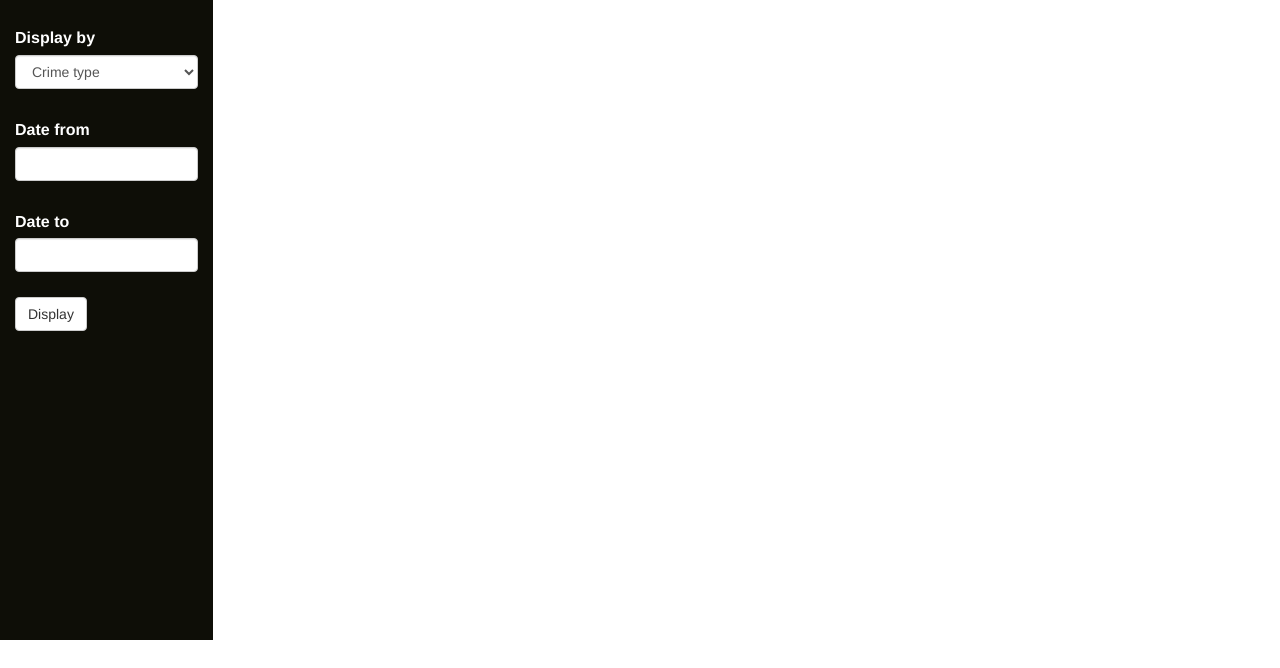
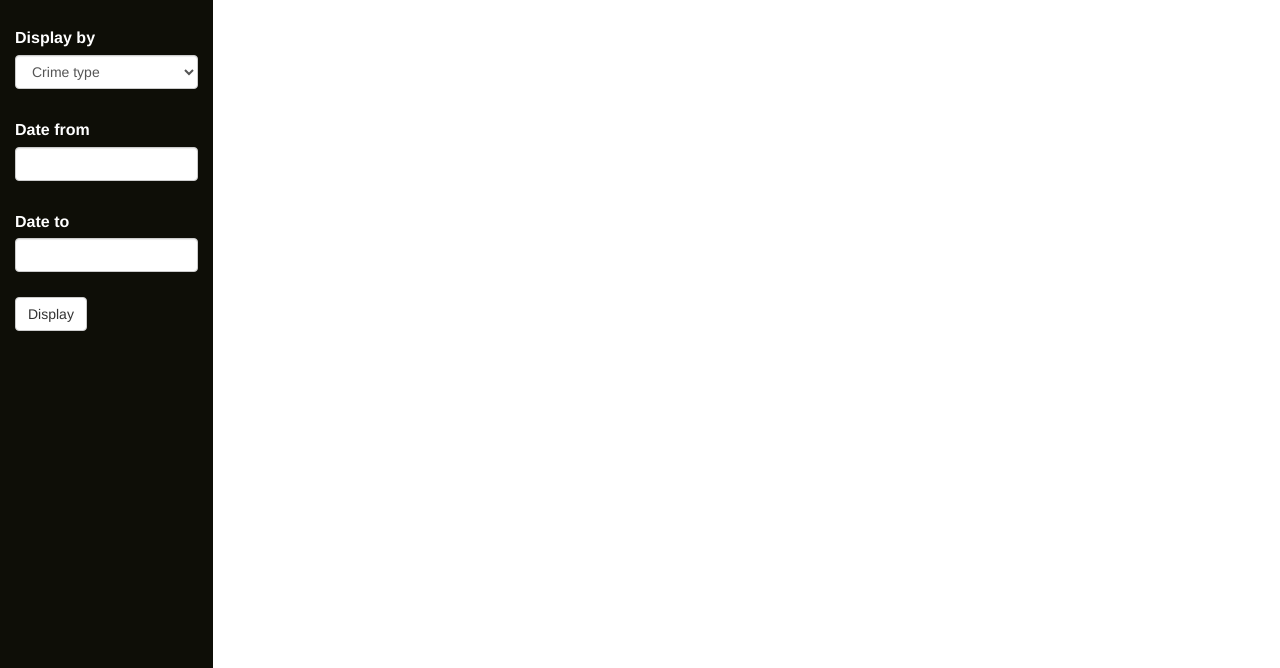
Before and after one commit to mLKoleva/guts2016, a website: page public/index.html in a window 1280 px wide. Shown: the part 132-800 px from the top of the page. Drawn offline with nearby package versions, Linux system fonts and the light colour scheme; no server answers.

Commit message:
Sidebar length fix

```diff
--- a/public/scripts.js
+++ b/public/scripts.js
@@ -24,6 +24,7 @@ $('document').ready(function () {
 					},
 					yAxis: {
 					},
+
 					series: [{
 						data: values
 					}]
--- a/public/style.css
+++ b/public/style.css
@@ -24,7 +24,7 @@
 #sidebar{
 	background-color: #0e0e07;
 	color: white;
-	height: 90%;
+	height: 95rem;
 	padding-top: 0;
 }
 
```
